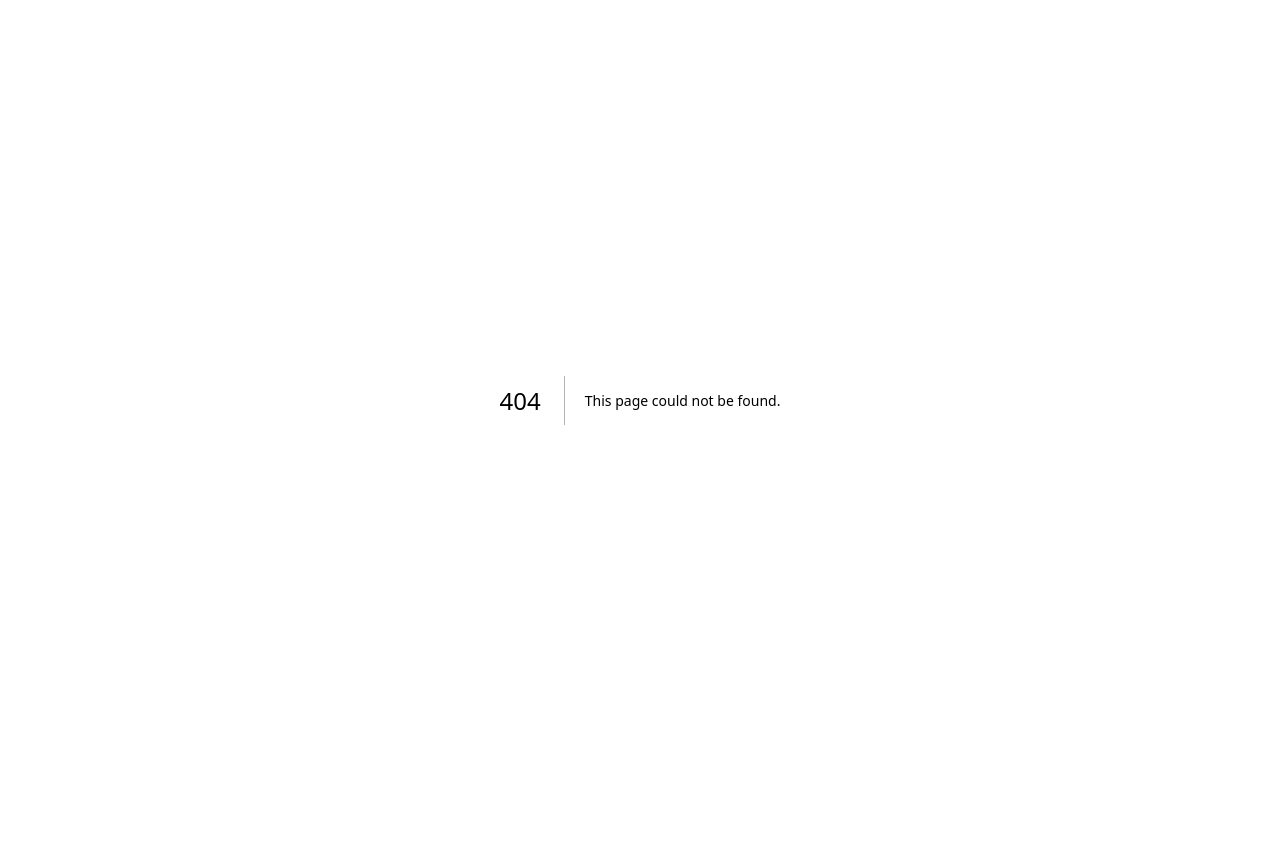
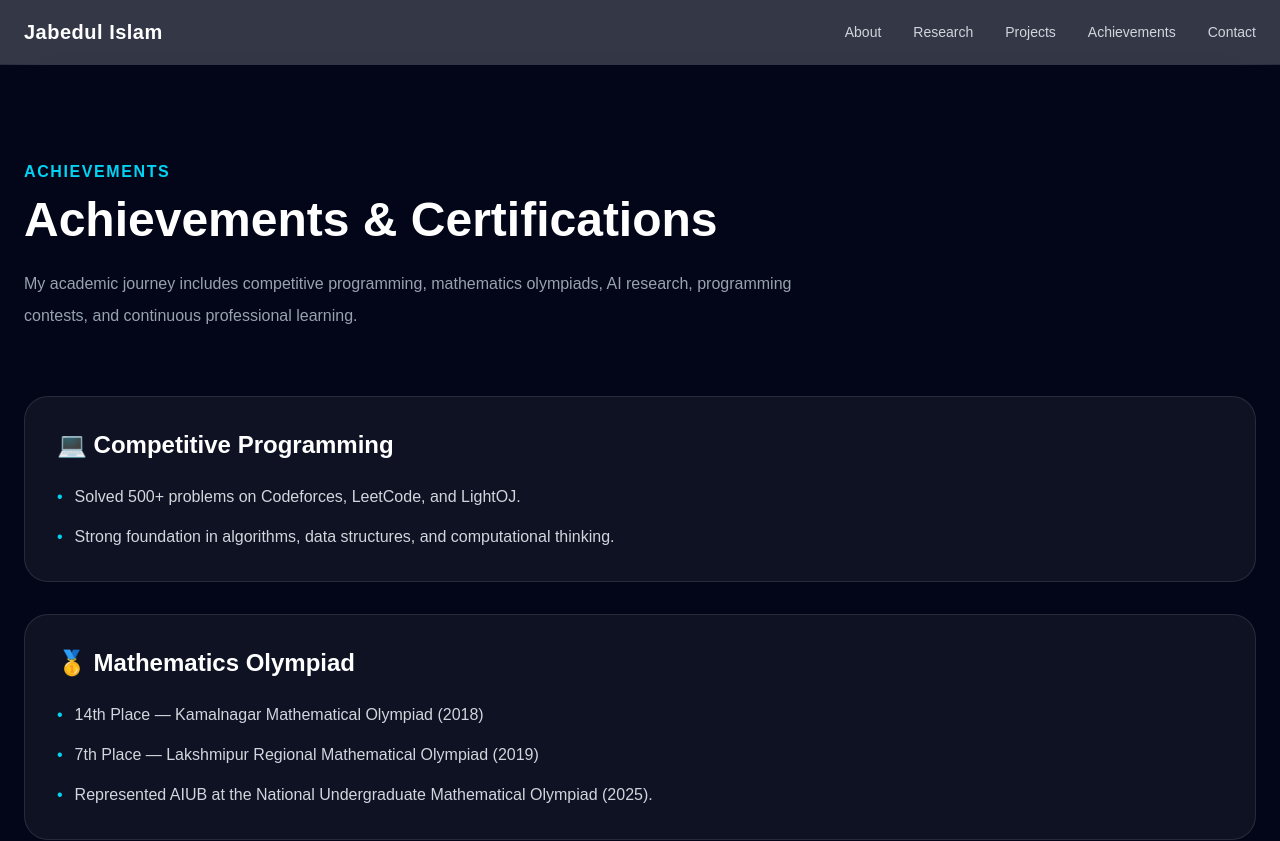
Before and after one commit to jabedulislam83/portfolio, a Next.js app: page /achievements in a window 1280 px wide. Before the commit this address had no page. Shown: the top 841 px of the page. Before the commit the page ends 800 px from the top, so only its background shows below. Built offline with nearby package versions, Linux system fonts and the light colour scheme.

Commit message:
feat: achievements page

```diff
--- /dev/null
+++ b/app/achievements/page.tsx
@@ -0,0 +1,14 @@
+import Navbar from "@/components/layout/Navbar";
+import Achievements from "@/components/achievements/Achievements";
+
+export default function AchievementsPage() {
+  return (
+    <>
+      <Navbar />
+
+      <main className="pt-16">
+        <Achievements />
+      </main>
+    </>
+  );
+}
--- a/app/achivements/page.tsx
+++ /dev/null
@@ -1,19 +0,0 @@
-import Navbar from "@/components/layout/Navbar";
-
-export default function AchievementsPage() {
-  return (
-    <>
-      <Navbar />
-
-      <main className="mx-auto max-w-7xl px-6 pt-28 pb-20">
-        <h1 className="text-5xl font-bold text-white">
-          Achievements
-        </h1>
-
-        <p className="mt-6 text-gray-400">
-          Achievements page is under development.
-        </p>
-      </main>
-    </>
-  );
-}
--- /dev/null
+++ b/components/achievements/Achievements.tsx
@@ -0,0 +1,111 @@
+const achievements = [
+  {
+    title: "Competitive Programming",
+    icon: "💻",
+    items: [
+      "Solved 500+ problems on Codeforces, LeetCode, and LightOJ.",
+      "Strong foundation in algorithms, data structures, and computational thinking.",
+    ],
+  },
+  {
+    title: "Mathematics Olympiad",
+    icon: "🥇",
+    items: [
+      "14th Place — Kamalnagar Mathematical Olympiad (2018)",
+      "7th Place — Lakshmipur Regional Mathematical Olympiad (2019)",
+      "Represented AIUB at the National Undergraduate Mathematical Olympiad (2025).",
+    ],
+  },
+  {
+    title: "Programming Contests",
+    icon: "🏆",
+    items: [
+      "Participated in ICPC Dhaka Regional Online Preliminary (2023, 2024, 2025).",
+      "30th Place — The Rookie Code Clash Programming Contest (2024).",
+    ],
+  },
+  {
+    title: "Research",
+    icon: "📄",
+    items: [
+      "First Author of two IEEE conference paper submissions.",
+      "Currently working on additional AI research projects.",
+    ],
+  },
+  {
+    title: "Academic Recognition",
+    icon: "🎓",
+    items: [
+      "Selected to represent AIUB at the National Undergraduate Mathematical Olympiad (2025).",
+    ],
+  },
+  {
+    title: "Certifications",
+    icon: "📜",
+    items: [
+      "DataCamp — Introduction to Git",
+      "Skills: Git, GitHub, Version Control, Branching, Collaboration",
+    ],
+  },
+];
+
+export default function Achievements() {
+  return (
+    <section className="bg-slate-950 py-24">
+      <div className="mx-auto max-w-7xl px-6">
+
+        <p className="text-cyan-400 font-semibold uppercase tracking-widest">
+          Achievements
+        </p>
+
+        <h1 className="mt-3 text-5xl font-bold text-white">
+          Achievements & Certifications
+        </h1>
+
+        <p className="mt-6 max-w-3xl leading-8 text-gray-400">
+          My academic journey includes competitive programming,
+          mathematics olympiads, AI research, programming contests,
+          and continuous professional learning.
+        </p>
+
+        <div className="mt-16 grid gap-8">
+
+          {achievements.map((section) => (
+
+            <div
+              key={section.title}
+              className="rounded-3xl border border-white/10 bg-white/5 p-8"
+            >
+
+              <h2 className="text-2xl font-bold text-white">
+                {section.icon} {section.title}
+              </h2>
+
+              <ul className="mt-6 space-y-4">
+
+                {section.items.map((item) => (
+
+                  <li
+                    key={item}
+                    className="flex gap-3 text-gray-300"
+                  >
+                    <span className="text-cyan-400">•</span>
+
+                    <span>{item}</span>
+
+                  </li>
+
+                ))}
+
+              </ul>
+
+            </div>
+
+          ))}
+
+        </div>
+
+      </div>
+    </section>
+  );
+}
```
